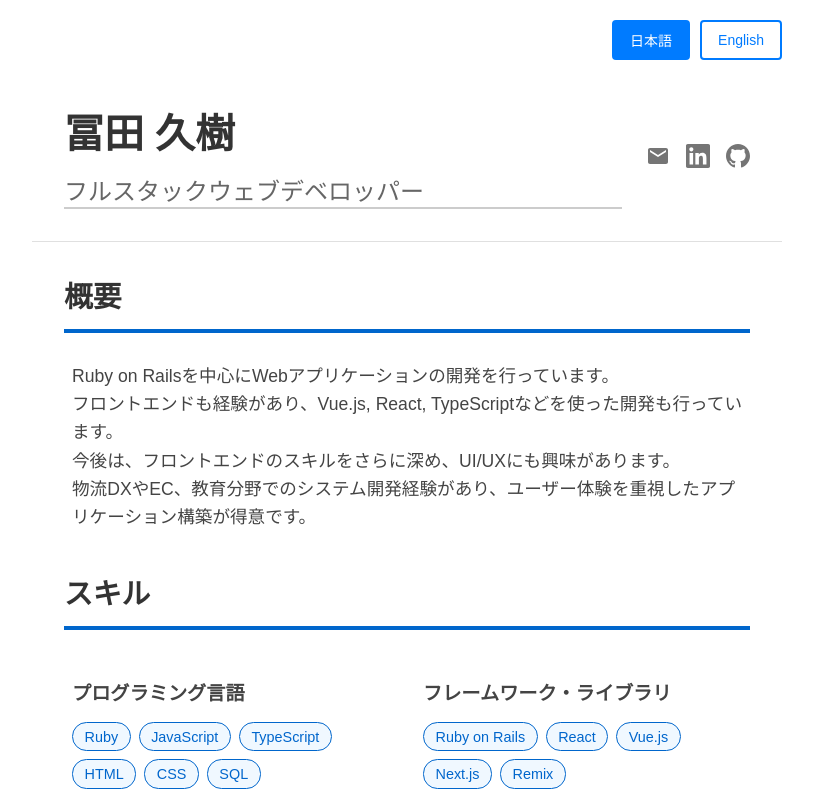
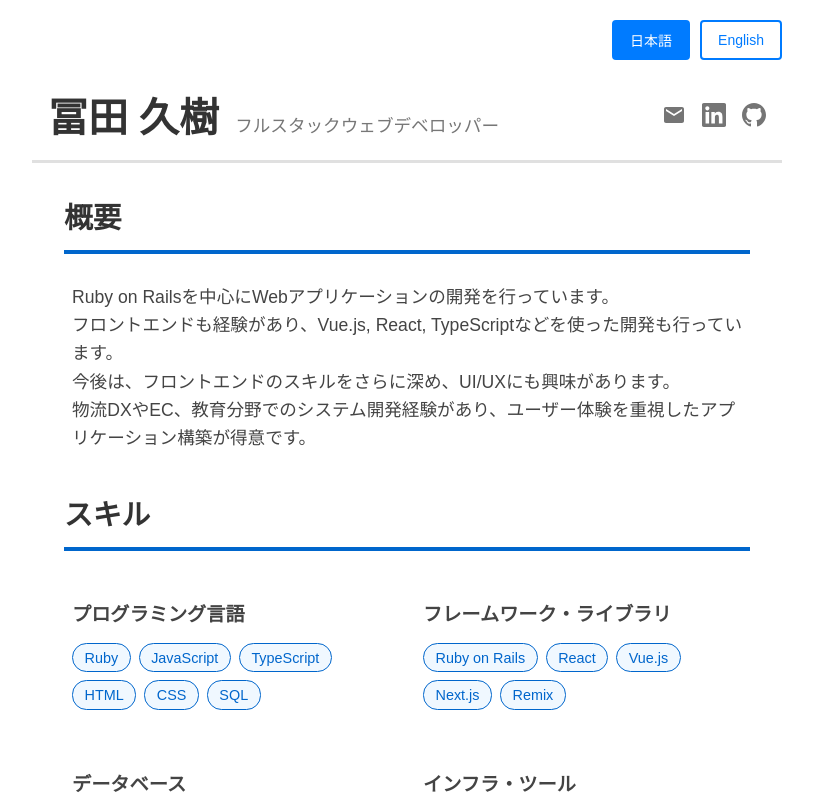
Before and after one commit to tomitahisaki/tomitahisaki.github.io, a React (Vite) app: page / in a window 1280 px wide. Shown: the top 800 px of the page, without its empty margins (233-1046 px from the left). Built offline with nearby package versions, Linux system fonts and the light colour scheme.

Commit message:
ref: heacdr components

```diff
--- a/src/components/Header.tsx
+++ b/src/components/Header.tsx
@@ -10,8 +10,10 @@ export const Header: React.FC<HeaderProps> = ({ data }) => {
   return (
     <header style={styles.header} className="header-mobile-responsive">
       <div style={styles.leftSection} className="left-section">
-        <h1 style={styles.name}>{data.name}</h1>
-        <h2 style={styles.title}>{data.title}</h2>
+        <div style={styles.nameTitle} className="name-title-mobile">
+          <h1 style={styles.name}>{data.name}</h1>
+          <p style={styles.title}>{data.title}</p>
+        </div>
       </div>
       <div style={styles.rightSection} className="right-section">
         <div style={styles.iconLinks}>
@@ -32,8 +34,8 @@ export const Header: React.FC<HeaderProps> = ({ data }) => {
 
 const styles = {
   header: {
-    padding: '2em',
-    borderBottom: '0.1em solid #e0e0e0',
+    padding: '1em',
+    borderBottom: '0.2em solid #e0e0e0',
     marginBottom: '2em',
     display: 'flex',
     justifyContent: 'space-between',
@@ -45,17 +47,24 @@ const styles = {
     flex: 1,
     minWidth: '15em',
   },
+  nameTitle: {
+    display: 'flex',
+    alignItems: 'baseline',
+    gap: '1em',
+    flexWrap: 'wrap' as const,
+  },
   name: {
     fontSize: '2.5em',
     fontWeight: 'bold',
-    margin: '0 0 0.3em 0',
+    margin: '0',
     color: '#333',
   },
   title: {
-    fontSize: '1.5em',
-    fontWeight: '300',
+    fontSize: '1.1em',
+    fontWeight: '400',
     margin: '0',
-    color: '#666',
+    color: '#777',
+    lineHeight: 1.3,
   },
   rightSection: {
     display: 'flex',
```
Also changed, not shown: css/index.css (+7 -0 lines).
